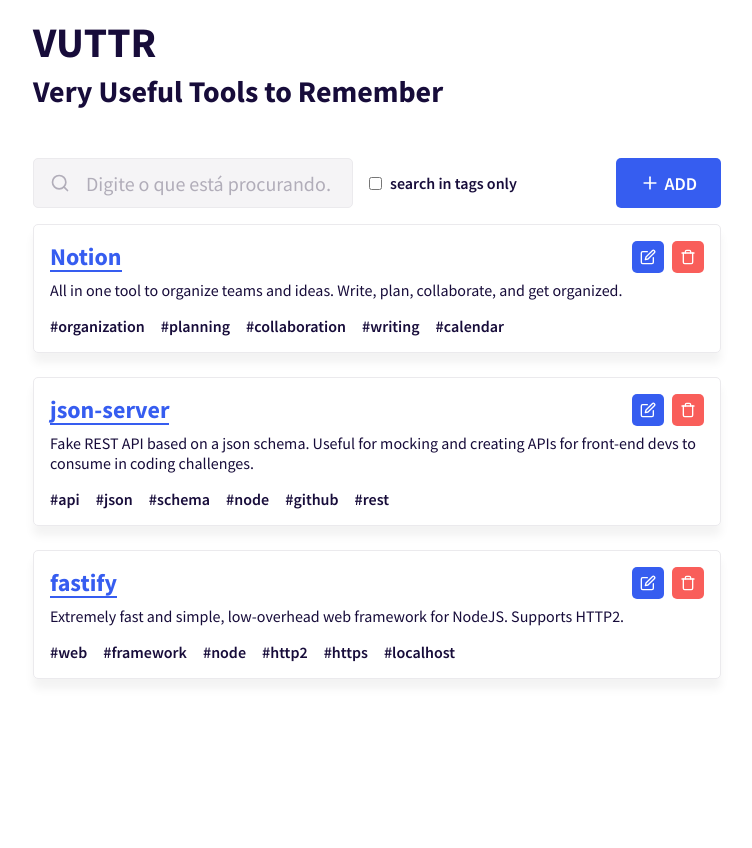
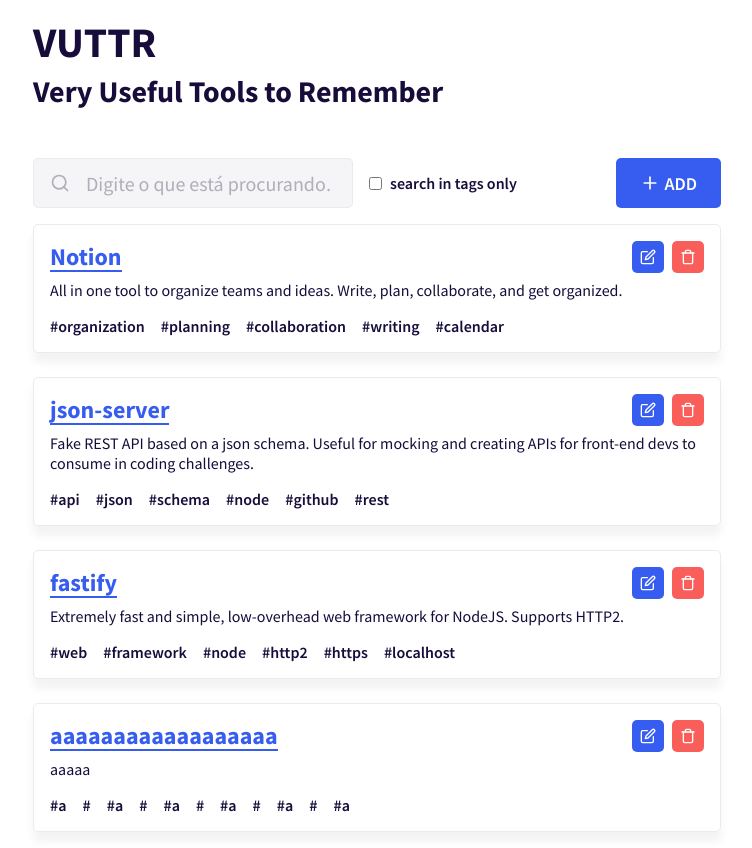
Before and after one commit to orenatodos/vuttr, a React (Create React App) app: page / in a window 1280 px wide. Shown: the whole page, without its empty margins (263-1015 px from the left). Before the commit the page ends 800 px from the top, so only its background shows below. Built offline with nearby package versions, Linux system fonts and the light colour scheme; data requests are answered from the project's data file.

Commit message:
:sparkles: feat: adiciona novos dados na api e valida formulario

```diff
--- a/db.json
+++ b/db.json
@@ -40,6 +40,25 @@
         "https",
         "localhost"
       ]
+    },
+    {
+      "title": "aaaaaaaaaaaaaaaaaa",
+      "link": "https://google.com",
+      "description": "aaaaa",
+      "tags": [
+        "a",
+        "",
+        "a",
+        "",
+        "a",
+        "",
+        "a",
+        "",
+        "a",
+        "",
+        "a"
+      ],
+      "id": 4
     }
   ]
 }
--- a/src/components/Form/Field/index.tsx
+++ b/src/components/Form/Field/index.tsx
@@ -2,7 +2,10 @@
   InputHTMLAttributes,
   PropsWithChildren,
   TextareaHTMLAttributes,
+  useEffect,
+  useRef,
 } from 'react';
+import { useField } from '@unform/core';
 
 import * as S from './styles';
 
@@ -11,6 +14,7 @@
 type TextareaProps = TextareaHTMLAttributes<HTMLTextAreaElement>;
 
 type FieldProps = (InputProps & TextareaProps) & {
+  name: string;
   label: string;
   type: string;
 };
@@ -18,11 +22,25 @@
 export default function Field(props: PropsWithChildren<FieldProps>) {
   const { type, name, id, label, children, ...rest } = props;
 
+  const inputRef = useRef<HTMLInputElement & HTMLTextAreaElement>(null);
+
+  const { fieldName, error, registerField } = useField(name);
+
+  useEffect(() => {
+    registerField({
+      name: fieldName,
+      ref: inputRef.current,
+      path: 'value',
+    });
+  }, [fieldName, registerField]);
+
   const isTypeTextarea = type === 'textarea';
 
-  const textarea = <textarea name={name} id={id} {...rest} />;
+  const textarea = <textarea ref={inputRef} name={name} id={id} {...rest} />;
 
-  const input = <input type={type} name={name} id={id} {...rest} />;
+  const input = (
+    <input ref={inputRef} type={type} name={name} id={id} {...rest} />
+  );
 
   return (
     <S.Container>
@@ -31,6 +49,7 @@
         {children}
         {isTypeTextarea ? textarea : input}
       </div>
+      {error && <p>{error}</p>}
     </S.Container>
   );
 }
--- a/src/components/Form/Field/styles.ts
+++ b/src/components/Form/Field/styles.ts
@@ -20,15 +20,19 @@
       margin: ${theme.spacings.xsmall} 0;
       background: ${theme.colors.darkerWhite};
       border: 0.1rem solid ${theme.colors.darkestWhite};
+      display: flex;
+      align-items: center;
+      flex-wrap: wrap;
+      gap: ${theme.spacings.xsmall};
     }
 
     input,
     textarea {
       width: 100%;
       flex: 1;
-      padding: ${theme.spacings.small};
       font-size: ${theme.font.sizes.body};
       background: transparent;
+      padding: ${theme.spacings.small};
 
       &::placeholder {
         color: ${theme.colors.lighterInk};
--- a/src/components/Form/index.tsx
+++ b/src/components/Form/index.tsx
@@ -1,13 +1,88 @@
-import { FiPlus } from 'react-icons/fi';
+import { useCallback, useRef, useState } from 'react';
+import { FiPlus, FiX } from 'react-icons/fi';
+
+import { FormHandles } from '@unform/core';
+
+import * as Yup from 'yup';
+import getValidationErrors from '../../utils/getValidationErrors';
+
+import api from '../../services/api';
 
 import Field from './Field';
 import Button from '../Button';
 
 import * as S from './styles';
 
+interface FormData {
+  title: string;
+  link: string;
+  description: string;
+  tags: string;
+}
+
 export default function Form() {
+  const formRef = useRef<FormHandles>(null);
+
+  const [tags, setTags] = useState<String[]>([]);
+
+  const handleSubmit = useCallback(
+    async (data: FormData) => {
+      try {
+        formRef.current?.setErrors({});
+
+        const schema = Yup.object().shape({
+          title: Yup.string().required('Name required'),
+          link: Yup.string()
+            .required('Link required')
+            .url('Enter a valid link'),
+          description: Yup.string(),
+          tags: Yup.string(),
+        });
+
+        await schema.validate(data, { abortEarly: false });
+
+        const joinTags = tags.join(' ');
+        const splitTags = joinTags.split(' ');
+
+        await api.post('tools', { ...data, tags: splitTags });
+      } catch (err) {
+        if (err instanceof Yup.ValidationError) {
+          const errors = getValidationErrors(err);
+
+          formRef.current?.setErrors(errors);
+        }
+      }
+    },
+    [tags],
+  );
+
+  const handleAddFieldTags = useCallback(
+    event => {
+      const { key, target } = event;
+
+      if (key === ' ') {
+        setTags([...tags, target.value]);
+        target.value = '';
+      }
+    },
+    [tags],
+  );
+
+  const handleRemoveFieldTags = useCallback(
+    (id: number) => {
+      const newTags = tags;
+
+      const tagRemoved = newTags.findIndex((tag, index) => index === id);
+
+      newTags.splice(tagRemoved, 1);
+
+      setTags([...newTags]);
+    },
+    [tags],
+  );
+
   return (
-    <S.Container>
+    <S.Container ref={formRef} onSubmit={handleSubmit}>
       <strong>
         <FiPlus size={20} />
         Add new tool
@@ -35,11 +110,24 @@
       />
       <Field
         type="text"
-        name="tag"
-        id="tag"
+        name="tags"
+        id="tags"
         label="Tool Tags"
         placeholder="Optional..."
-      />
+        onKeyPress={handleAddFieldTags}
+      >
+        {tags.length > 0 && (
+          <>
+            {tags.map((tag, index) => (
+              // eslint-disable-next-line
+              <span key={index}>
+                {tag}
+                <FiX size={16} onClick={() => handleRemoveFieldTags(index)} />
+              </span>
+            ))}
+          </>
+        )}
+      </Field>
       <Button type="submit">Add tool</Button>
     </S.Container>
   );
--- a/src/components/Form/styles.ts
+++ b/src/components/Form/styles.ts
@@ -1,8 +1,11 @@
 import styled, { css } from 'styled-components';
 
+import { Form } from '@unform/web';
+
 import { shade } from 'polished';
+import { Container as Field } from './Field/styles';
 
-export const Container = styled.form`
+export const Container = styled(Form)`
   ${({ theme }) => css`
     display: flex;
     flex-direction: column;
@@ -15,6 +18,21 @@
 
       svg {
         margin-right: ${theme.spacings.xsmall};
+      }
+    }
+
+    ${Field} {
+      span {
+        display: flex;
+        align-items: center;
+        padding: ${theme.spacings.xsmall};
+        background: ${theme.colors.white};
+        border-radius: ${theme.radius.default};
+        cursor: pointer;
+
+        > svg {
+          margin-left: ${theme.spacings.xxsmall};
+        }
       }
     }
 
--- /dev/null
+++ b/src/utils/getValidationErrors.ts
@@ -0,0 +1,17 @@
+import { ValidationError } from 'yup';
+
+interface Errors {
+  [key: string]: string;
+}
+
+export default function getValidationErrors(err: ValidationError) {
+  const validationErrors: Errors = {};
+
+  err.inner.forEach(error => {
+    if (error.path) {
+      validationErrors[error.path] = error.message;
+    }
+  });
+
+  return validationErrors;
+}
```
Also changed, not shown: 1 other file (tests, documents, lock files or other folders).
